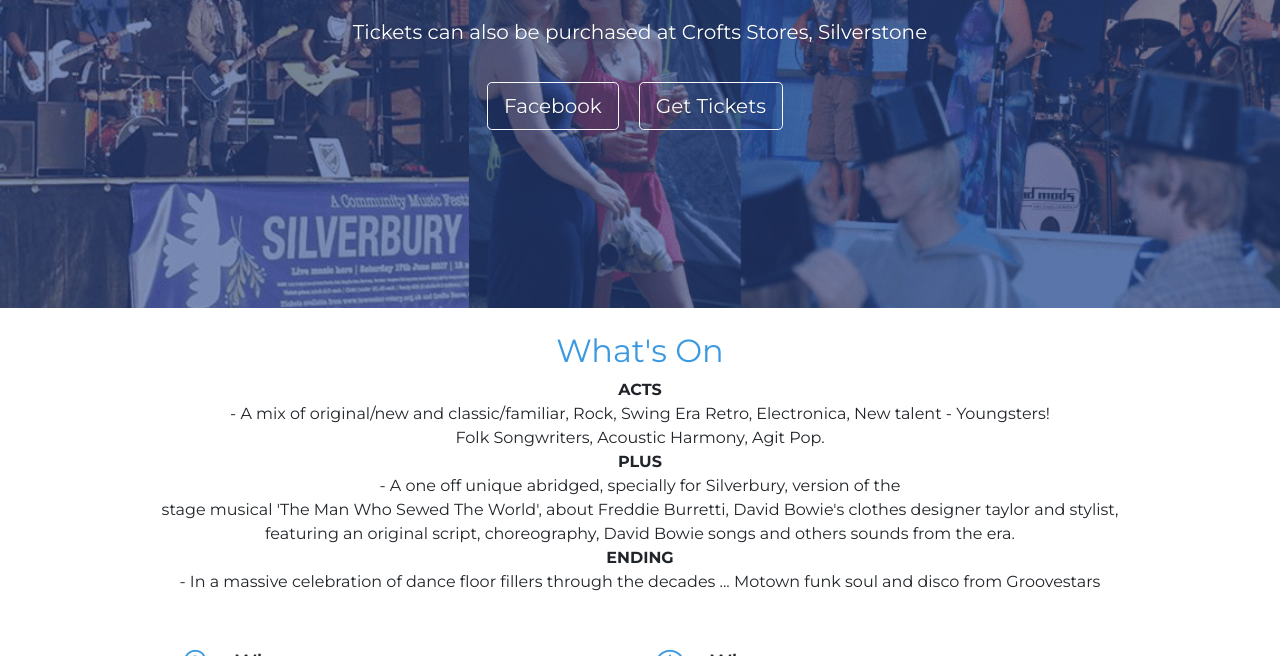
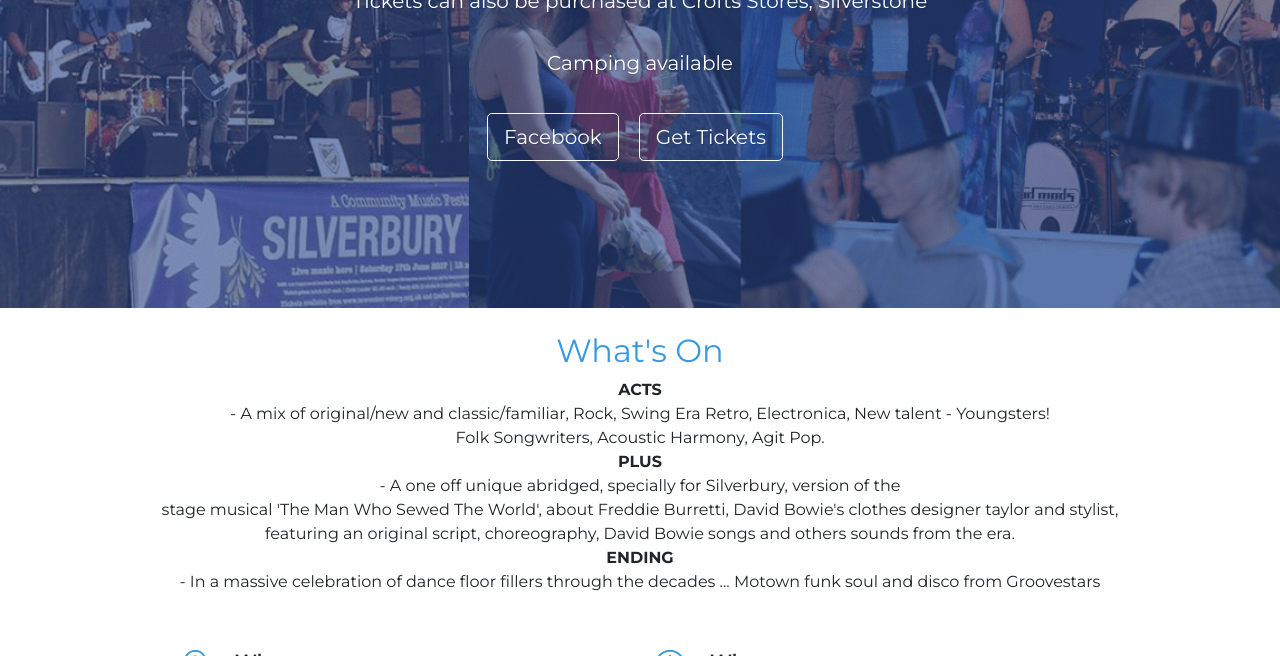
Before and after one commit to silverbury/silverbury.github.io, a plain HTML site: page index.html in a window 1280 px wide. Shown: the part 444-1100 px from the top of the page. Drawn offline with nearby package versions, Linux system fonts and the light colour scheme; some packages are replaced by stand-ins of ours; a script that the page names is missing.

Commit message:
Update index.html

```diff
--- a/index.html
+++ b/index.html
@@ -33,7 +33,9 @@
             <div class="text">
                 <h2 style="font-size: 76px;">Silverbury 2019</h2>
                 <p style="font-size: 42px;">A Community Music Festival</p>
-                <h5 style="padding-bottom: 30px;">Tickets can also be purchased at Crofts Stores, Silverstone</h5><a class="btn btn-outline-light btn-lg" role="button" href="https://facebook.com/silverbury" style="margin-right: 10px;">Facebook</a><a class="btn btn-outline-light btn-lg"
+                <h5 style="padding-bottom: 30px;">Tickets can also be purchased at Crofts Stores, Silverstone</h5>
+                <h5 style="padding-bottom: 30px;">Camping available</h5>
+                <a class="btn btn-outline-light btn-lg" role="button" href="https://facebook.com/silverbury" style="margin-right: 10px;">Facebook</a><a class="btn btn-outline-light btn-lg"
                     role="button" href="https://skiddle.com/e/13538843" style="padding: 8px 16px;margin-left: 10px;margin-right: 10px;">Get Tickets</a></div>
         </section>
 		<div class="container">
```
